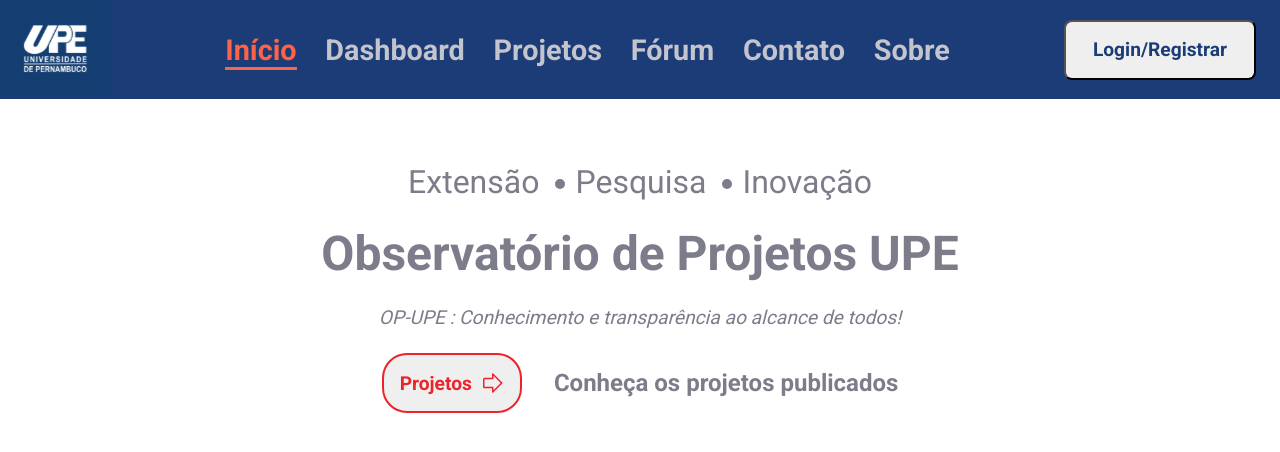
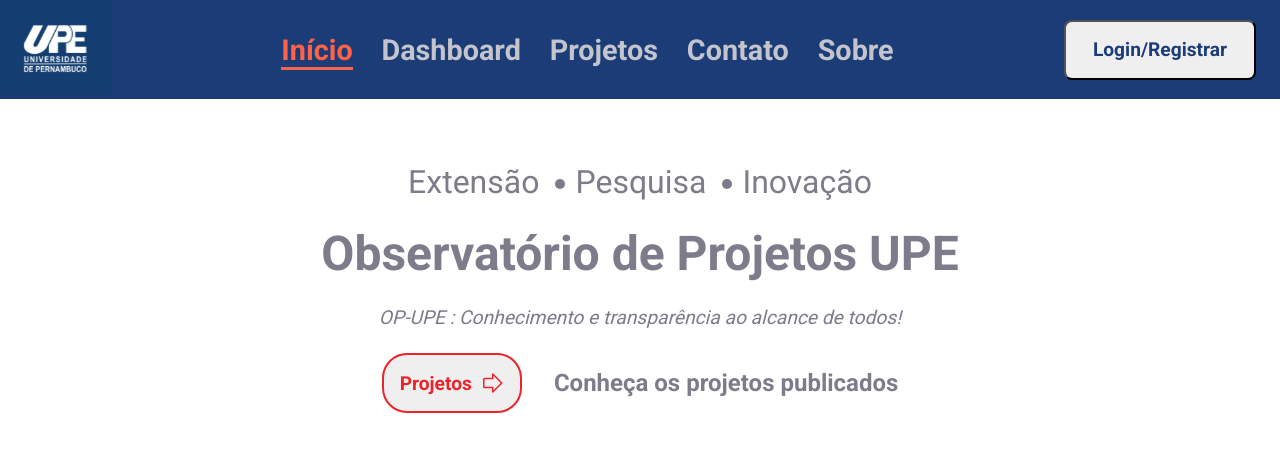
Before and after one commit to kvojps/op_upe-front, a React (Vite) app: page / in a window 1280 px wide. Shown: the top 452 px of the page. Built offline with nearby package versions, Linux system fonts and the light colour scheme.

Commit message:
remove forum route

```diff
--- a/src/components/Header/index.tsx
+++ b/src/components/Header/index.tsx
@@ -23,10 +23,6 @@
                             <h1>Projetos</h1>
                         </NavLink>
 
-                        <NavLink to={"/forum"} >
-                            <h1>Fórum</h1>
-                        </NavLink>
-
                         <NavLink to={"/contato"} >
                             <h1>Contato</h1>
                         </NavLink>
```
